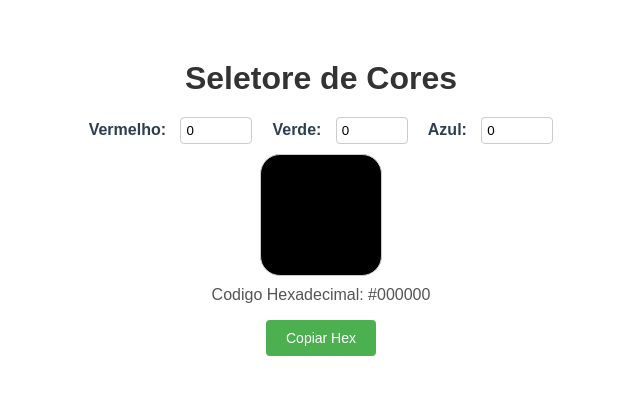
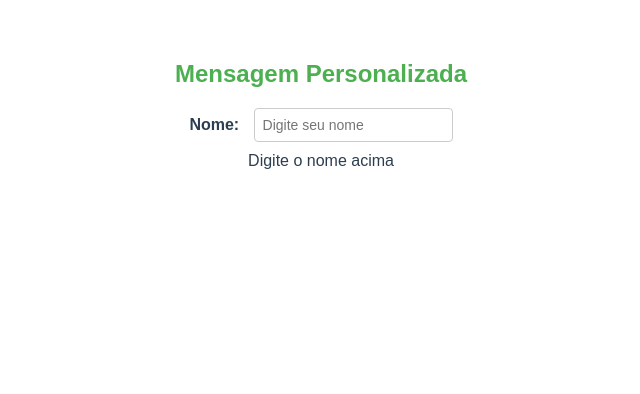
Before and after one commit to Ricardomjr-10/vuejspratica, a Vue app: page / in a window 1280 px wide. Shown: the top 394 px of the page, without its empty margins (319-959 px from the left). Built offline with nearby package versions, Linux system fonts and the light colour scheme.

Commit message:
mensage,

```diff
--- a/src/App.vue
+++ b/src/App.vue
@@ -2,13 +2,15 @@
   <!-- <ContadorTeste/>
   <TextoDinaminco/>
   <ListadeTarefas/> -->
-  <SeletorCores/>
+  <!-- <SeletorCores/> -->
+   <MensagemP/>
 </template>
 
 <script>
 //import ContadorTeste from './components/ContadorTeste'
 //import ListadeTarefas from './components/ListadeTarefas.vue';
-import SeletorCores from './components/SeletorCores.vue';
+import MensagemP from './components/MensagemP.vue';
+//import SeletorCores from './components/SeletorCores.vue';
 //import TextoDinaminco from './components/TextoDinaminco.vue';
 
 export default {
@@ -17,7 +19,8 @@ export default {
     // ContadorTeste,
     // TextoDinaminco,
     // ListadeTarefas,
-    SeletorCores
+   // SeletorCores,
+   MensagemP
   }
 }
 </script>
--- a/src/components/MensagemP.vue
+++ b/src/components/MensagemP.vue
@@ -3,10 +3,53 @@
         <h1>Mensagem Personalizada</h1>
          <label for="nome">Nome: </label>
          <input type="text" v-model="nome" placeholder="Digite seu nome" />
-         <div>{{ nome }}</div>
+         <p v-if="nome">Olá, {{ nome }}</p>
+         <p v-else>Digite o nome acima</p>
     </div>
 </template>
 
 <script setup>
+import { ref } from 'vue';
 
+    const nome = ref('')
 </script>
+
+<style scoped>
+div {
+    font-family: Arial, sans-serif;
+    text-align: center;
+    margin-top: 20px;
+}
+
+h1 {
+    color: #4CAF50;
+    font-size: 24px;
+    margin-bottom: 20px;
+}
+
+label {
+    font-weight: bold;
+    margin-right: 10px;
+}
+
+input {
+    padding: 8px;
+    border: 1px solid #ccc;
+    border-radius: 4px;
+    font-size: 14px;
+}
+
+p {
+    margin-top: 10px;
+    font-size: 16px;
+}
+
+p[v-if] {
+    color: #4CAF50;
+}
+
+p[v-else] {
+    color: #FF5722;
+}
+
+</style>
```
